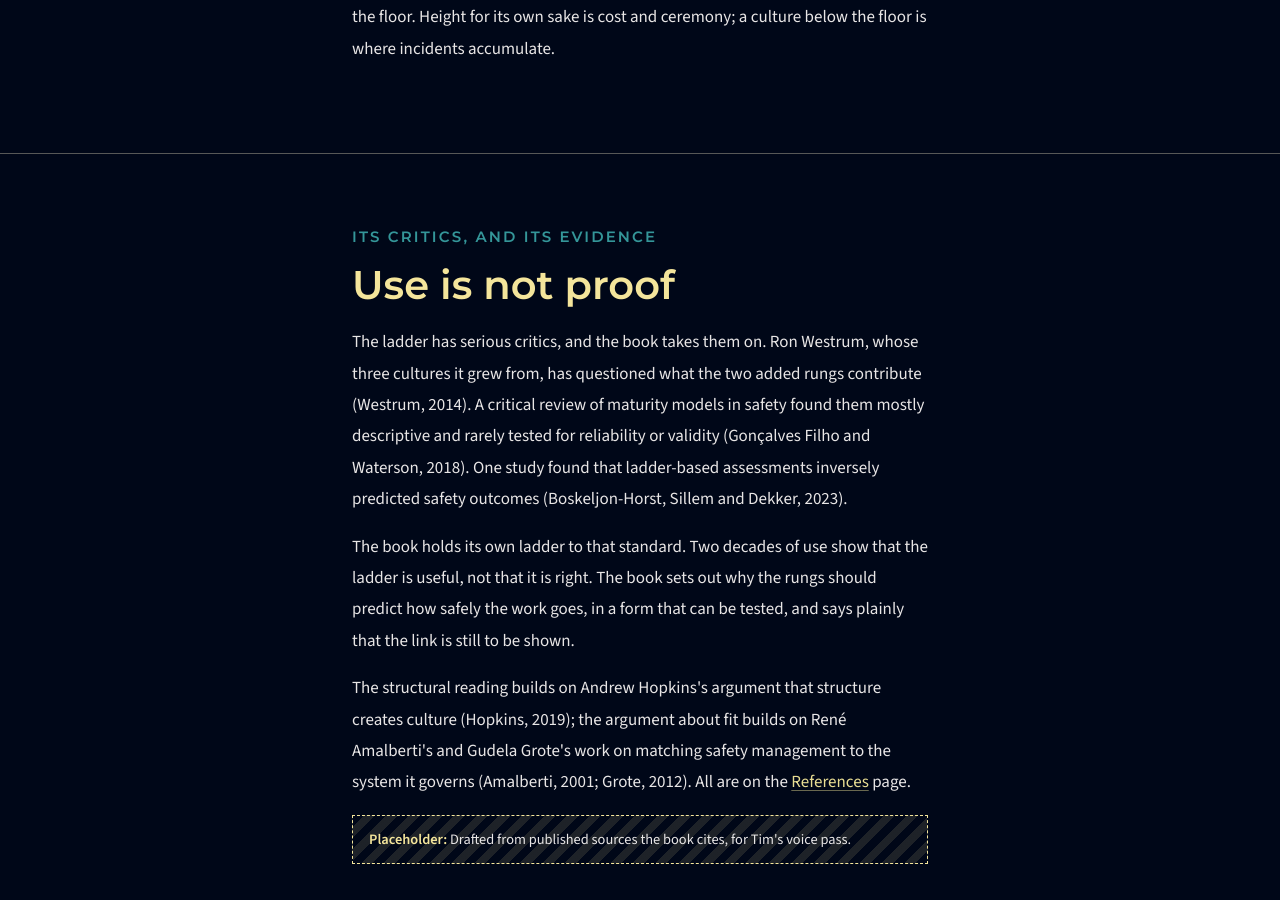
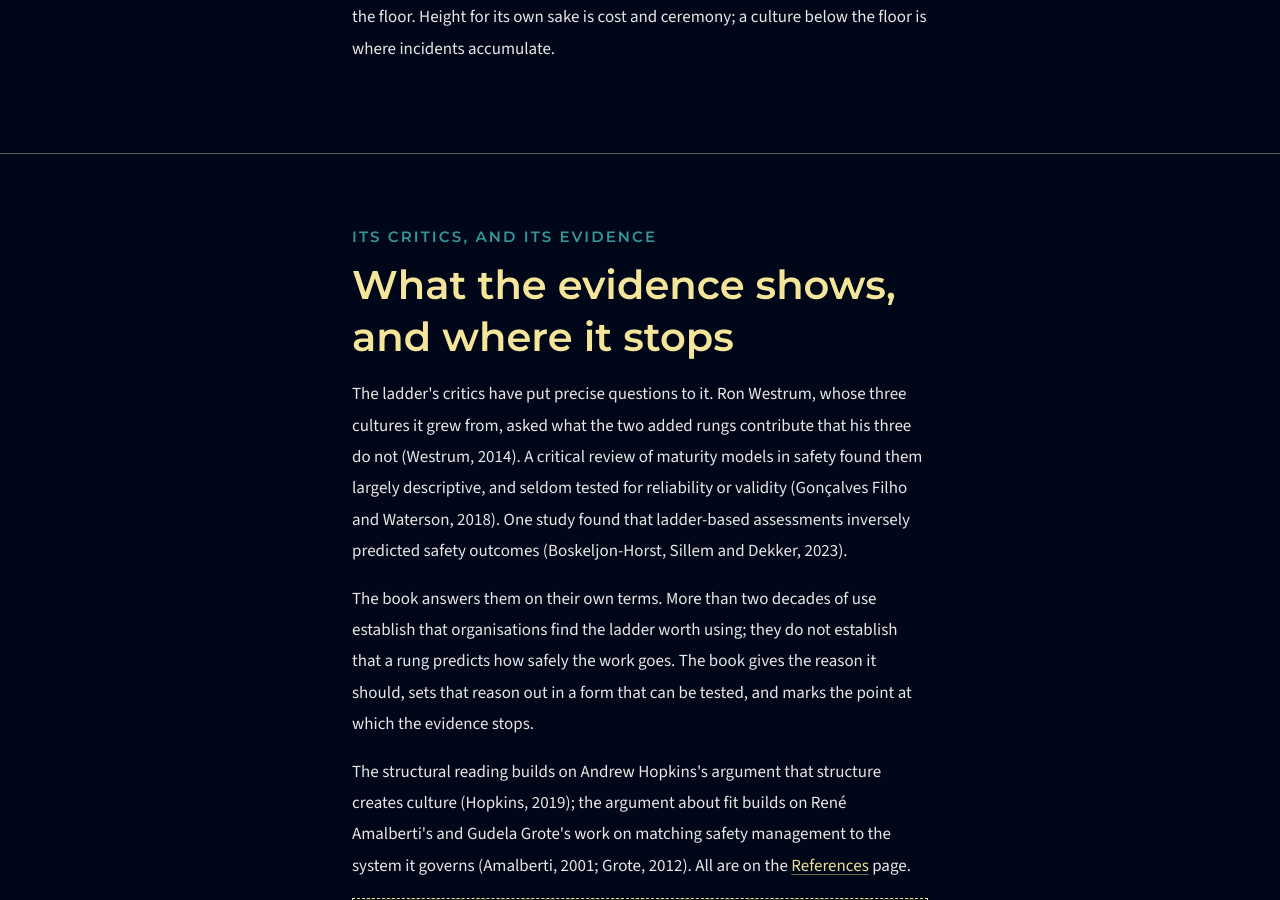
Before and after one commit to TGLHudson/TCL-website, a Jekyll site: the page built from book.html, in a window 1280 px wide and 900 px high, scrolled down 1228 px. Built offline with Jekyll 4.4.1, drawn with Linux system fonts in a browser that asks for light colours.

Commit message:
Sharpen the critics section; tidy the chart and page data
- Book page: the critics section opens on the questions the critics
  put, and states precisely what two decades of use establish and what
  they do not. Heading now "What the evidence shows, and where it stops".
- Chart: "Generative" label moved clear of the floor line at every
  width, in the page chart and the downloadable copy.
- Papers page description no longer says "peer-reviewed" (open
  question for Tim); job title removed from the Person data, as it was
  not Tim's own wording.

Co-Authored-By: Claude Opus 5.5 <noreply@anthropic.com>
Claude-Session: https://claude.ai/code/session_019KvwFkRBeZEfpoLZh6JuPS

```diff
--- a/_includes/fit.html
+++ b/_includes/fit.html
@@ -12,7 +12,7 @@
   <text class="lbl" x="162" y="297">Reactive</text>
   <text class="lbl" x="262" y="238">Calculative</text>
   <text class="lbl" x="362" y="178">Proactive</text>
-  <text class="lbl" x="445" y="80" text-anchor="middle">Generative</text>
+  <text class="lbl" x="440" y="126">Generative</text>
   <text class="lbl small" x="496" y="328" text-anchor="end">Pathological: beneath every floor</text>
   <text class="lbl small hide-narrow" x="72" y="40">Above the band: cover for risk the work does not run</text>
   <text class="lbl" x="280" y="388" text-anchor="middle">Risk the work runs</text>
--- a/_includes/schema.html
+++ b/_includes/schema.html
@@ -27,7 +27,6 @@
   "@type": "Person",
   "name": "{{ site.author.name }}",
   "url": "{{ site.author.url }}",
-  "jobTitle": "Consultant in operational risk and safety culture",
   "worksFor": {"@type": "Organization", "name": "Hudson Global Consulting", "url": "https://hudsonglobalconsulting.com"},
   "sameAs": {{ site.author.same_as | jsonify }}
 }
--- a/book.html
+++ b/book.html
@@ -40,9 +40,9 @@ permalink: /book/
     <section id="critics">
       <div class="wrap prose">
         <p class="eyebrow">Its critics, and its evidence</p>
-        <h2>Use is not proof</h2>
-        <p>The ladder has serious critics, and the book takes them on. Ron Westrum, whose three cultures it grew from, has questioned what the two added rungs contribute (Westrum, 2014). A critical review of maturity models in safety found them mostly descriptive and rarely tested for reliability or validity (Gonçalves Filho and Waterson, 2018). One study found that ladder-based assessments inversely predicted safety outcomes (Boskeljon-Horst, Sillem and Dekker, 2023).</p>
-        <p>The book holds its own ladder to that standard. Two decades of use show that the ladder is useful, not that it is right. The book sets out why the rungs should predict how safely the work goes, in a form that can be tested, and says plainly that the link is still to be shown.</p>
+        <h2>What the evidence shows, and where it stops</h2>
+        <p>The ladder's critics have put precise questions to it. Ron Westrum, whose three cultures it grew from, asked what the two added rungs contribute that his three do not (Westrum, 2014). A critical review of maturity models in safety found them largely descriptive, and seldom tested for reliability or validity (Gonçalves Filho and Waterson, 2018). One study found that ladder-based assessments inversely predicted safety outcomes (Boskeljon-Horst, Sillem and Dekker, 2023).</p>
+        <p>The book answers them on their own terms. More than two decades of use establish that organisations find the ladder worth using; they do not establish that a rung predicts how safely the work goes. The book gives the reason it should, sets that reason out in a form that can be tested, and marks the point at which the evidence stops.</p>
         <p>The structural reading builds on Andrew Hopkins's argument that structure creates culture (Hopkins, 2019); the argument about fit builds on René Amalberti's and Gudela Grote's work on matching safety management to the system it governs (Amalberti, 2001; Grote, 2012). All are on the <a href="{{ '/references/' | relative_url }}">References</a> page.</p>
         <p class="todo">Drafted from published sources the book cites, for Tim's voice pass.</p>
       </div>
--- a/papers.html
+++ b/papers.html
@@ -1,7 +1,7 @@
 ---
 layout: default
 title: "Papers"
-description: "The peer-reviewed papers behind The Culture Ladder by Tim Hudson, grouped by theme, each with its Digital Object Identifier (DOI)."
+description: "The papers behind The Culture Ladder by Tim Hudson, grouped by theme, each with its Digital Object Identifier (DOI)."
 permalink: /papers/
 ---
 {%- comment -%}
```
Also changed, not shown: assets/the-culture-ladder-fit-chart.svg.
